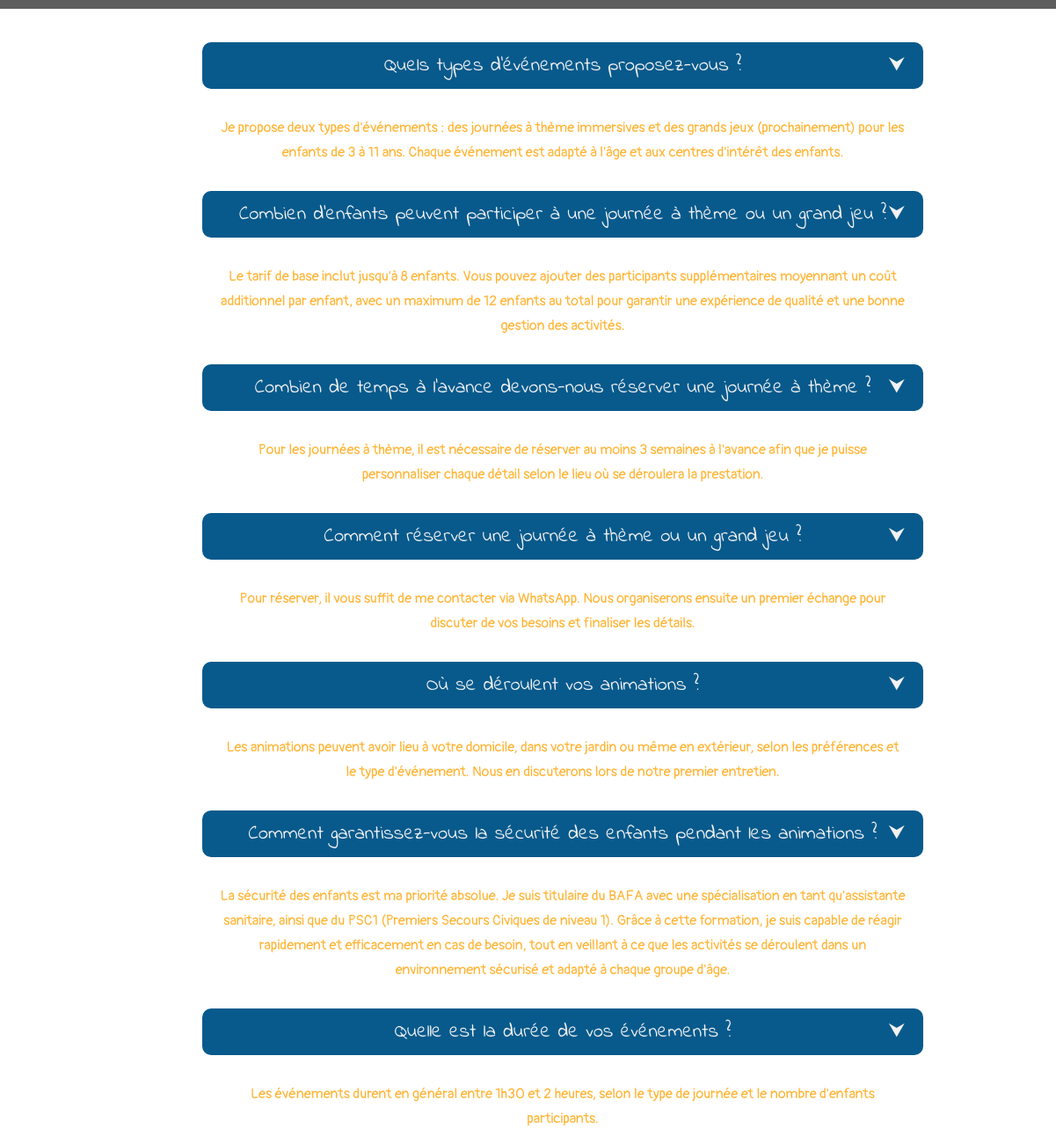
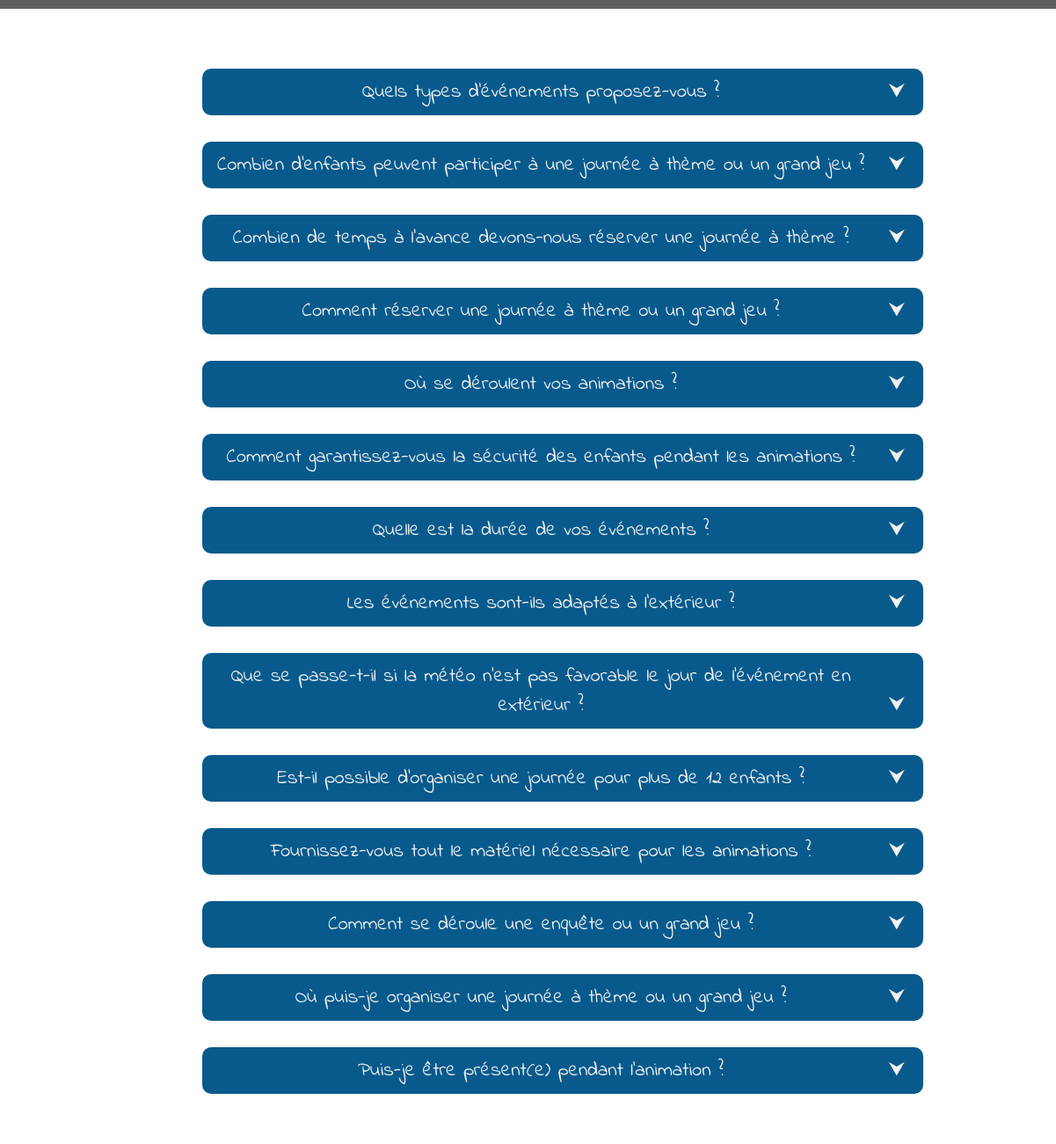
Before and after one commit to hadiascripte/Projet-Start-Zup-NEW, a plain HTML site: page faq.html in a window 1280 px wide. Shown: the part 600-1900 px from the top of the page at 88% size, 0-1201 px from the left. Drawn offline with Linux system fonts and the light colour scheme; grey boxes are pictures that could not be loaded.

Commit message:
Code compris

```diff
--- a/accueilscript.js
+++ b/accueilscript.js
@@ -0,0 +1 @@
+let color = ["red", "green", "pink", "purple", "blue", "orange", "black"];
--- a/faq.html
+++ b/faq.html
@@ -8,7 +8,12 @@
         <link rel="stylesheet" href="faqstyle.css" />
     </head>
     <body>
-        <a href="https://wa.me/33744864333"> <img id="btnwhatsapp" src="/Ressources/whatsapp.png" atl="Bouton de contact WhatsApp"/></a>
+        <a href="https://wa.me/33744864333">
+            <img
+                id="btnwhatsapp"
+                src="/Ressources/whatsapp.png"
+                atl="Bouton de contact WhatsApp"
+        /></a>
         <header>
             <div class="logo">
                 <img
@@ -30,54 +35,56 @@
                 <h1>Foire aux questions</h1>
             </div>
             <div class="mainfaq">
-                <h3>Quels types d'événements proposez-vous ?</h3>
-                <p>
+                <h3 id="h3FAQ">Quels types d'événements proposez-vous ?</h3>
+                <p id="pFAQ">
                     Je propose deux types d'événements : des journées à thème
                     immersives et des grands jeux (prochainement) pour les enfants de
                     3 à 11 ans. Chaque événement est adapté à l'âge et aux centres
                     d'intérêt des enfants.
                 </p>
 
-                <h3>
+                <h3 id="h3FAQ">
                     Combien d'enfants peuvent participer à une journée à thème ou un
                     grand jeu ?
                 </h3>
-                <p>
+                <p id="pFAQ">
                     Le tarif de base inclut jusqu'à 8 enfants. Vous pouvez ajouter
                     des participants supplémentaires moyennant un coût additionnel
                     par enfant, avec un maximum de 12 enfants au total pour garantir
                     une expérience de qualité et une bonne gestion des activités.
                 </p>
 
-                <h3>
+                <h3 id="h3FAQ">
                     Combien de temps à l'avance devons-nous réserver une journée à
                     thème ?
                 </h3>
-                <p>
+                <p id="pFAQ">
                     Pour les journées à thème, il est nécessaire de réserver au moins
                     3 semaines à l'avance afin que je puisse personnaliser chaque
                     détail selon le lieu où se déroulera la prestation.
                 </p>
 
-                <h3>Comment réserver une journée à thème ou un grand jeu ?</h3>
-                <p>
+                <h3 id="h3FAQ">
+                    Comment réserver une journée à thème ou un grand jeu ?
+                </h3>
+                <p id="pFAQ">
                     Pour réserver, il vous suffit de me contacter via WhatsApp. Nous
                     organiserons ensuite un premier échange pour discuter de vos
                     besoins et finaliser les détails.
                 </p>
 
-                <h3>Où se déroulent vos animations ?</h3>
-                <p>
+                <h3 id="h3FAQ">Où se déroulent vos animations ?</h3>
+                <p id="pFAQ">
                     Les animations peuvent avoir lieu à votre domicile, dans votre
                     jardin ou même en extérieur, selon les préférences et le type
                     d'événement. Nous en discuterons lors de notre premier entretien.
                 </p>
 
-                <h3>
+                <h3 id="h3FAQ">
                     Comment garantissez-vous la sécurité des enfants pendant les
                     animations ?
                 </h3>
-                <p>
+                <p id="pFAQ">
                     La sécurité des enfants est ma priorité absolue. Je suis
                     titulaire du BAFA avec une spécialisation en tant qu'assistante
                     sanitaire, ainsi que du PSC1 (Premiers Secours Civiques de niveau
@@ -87,41 +94,41 @@
                     chaque groupe d'âge.
                 </p>
 
-                <h3>Quelle est la durée de vos événements ?</h3>
-                <p>
+                <h3 id="h3FAQ">Quelle est la durée de vos événements ?</h3>
+                <p id="pFAQ">
                     Les événements durent en général entre 1h30 et 2 heures, selon le
                     type de journée et le nombre d'enfants participants.
                 </p>
 
-                <h3>Les événements sont-ils adaptés à l'extérieur ?</h3>
-                <p>
+                <h3 id="h3FAQ">Les événements sont-ils adaptés à l'extérieur ?</h3>
+                <p id="pFAQ">
                     Absolument, les animations peuvent être organisées en extérieur
                     selon vos préférences, avec des jeux adaptés pour profiter de
                     l'environnement, tout en respectant les normes de sécurité.
                 </p>
 
-                <h3>
+                <h3 id="h3FAQ">
                     Que se passe-t-il si la météo n'est pas favorable le jour de
                     l'événement en extérieur ?
                 </h3>
-                <p>
+                <p id="pFAQ">
                     Si la météo ne permet pas une animation en extérieur, nous
                     pouvons soit déplacer certaines activités en intérieur, soit
                     reprogrammer l'événement à une autre date selon vos
                     disponibilités.
                 </p>
 
-                <h3>
+                <h3 id="h3FAQ">
                     Est-il possible d'organiser une journée pour plus de 12 enfants ?
                 </h3>
-                <p>
+                <p id="pFAQ">
                     Si vous souhaitez organiser une journée pour plus de 12 enfants,
                     merci de m'en informer lors de notre première prise de contact.
                 </p>
-                <h3>
+                <h3 id="h3FAQ">
                     Fournissez-vous tout le matériel nécessaire pour les animations ?
                 </h3>
-                <p>
+                <p id="pFAQ">
                     Oui, je m'occupe de tout le matériel nécessaire pour la
                     décoration principale qui dépendra du thème, les activités et les
                     jeux. Vous n'aurez qu'à prévoir le goûter pour les enfants ainsi
@@ -129,8 +136,8 @@
                     partenaire si vous souhaitez une décoration de table complète.
                 </p>
 
-                <h3>Comment se déroule une enquête ou un grand jeu ?</h3>
-                <p>
+                <h3 id="h3FAQ">Comment se déroule une enquête ou un grand jeu ?</h3>
+                <p id="pFAQ">
                     Les enfants sont plongés dans une histoire captivante, où ils
                     doivent résoudre des énigmes, relever des défis, et travailler en
                     équipe pour atteindre un objectif final, comme retrouver un
@@ -138,16 +145,18 @@
                     leur âge et à leur niveau.
                 </p>
 
-                <h3>Où puis-je organiser une journée à thème ou un grand jeu ?</h3>
-                <p>
+                <h3 id="h3FAQ">
+                    Où puis-je organiser une journée à thème ou un grand jeu ?
+                </h3>
+                <p id="pFAQ">
                     J'organise mes prestations dans toute l'Île-de-France. Selon la
                     commune, des frais de déplacement peuvent être appliqués pour
                     couvrir les frais supplémentaires. N'hésitez pas à me contacter
                     pour connaître les détails spécifiques à votre localité.
                 </p>
 
-                <h3>Puis-je être présent(e) pendant l'animation ?</h3>
-                <p>
+                <h3 id="h3FAQ">Puis-je être présent(e) pendant l'animation ?</h3>
+                <p id="pFAQ">
                     Bien sûr, vous êtes les bienvenus pour assister à l'animation.
                     Votre présence est toujours possible, mais soyez assuré que tout
                     est pensé pour que les enfants s'amusent en toute autonomie et
@@ -160,8 +169,12 @@
             <div class="mentions">
                 <a href="mentionslegales.html" target="_blank">Mentions légales</a>
                 <a href="cgv.html" target="_blank">Conditions générales de vente</a>
-                <a href="cgu.html" target="_blank">Conditions générales d'utilisation</a>
-                <a href="politique.html" target="_blank">Politique de confidentialité</a>
+                <a href="cgu.html" target="_blank"
+                    >Conditions générales d'utilisation</a
+                >
+                <a href="politique.html" target="_blank"
+                    >Politique de confidentialité</a
+                >
             </div>
             <div class="infos">
                 <p>Hadia</p>
@@ -180,5 +193,6 @@
                 <p>Hadia Events</p>
             </div>
         </footer>
+        <script src="faqscript.js"></script>
     </body>
 </html>
--- a/faqscript.js
+++ b/faqscript.js
@@ -0,0 +1,29 @@
+// Je crée ma fonction dans laquelle je mets mes éléments qui sont dans un tableau (car sélectionnés avec All)
+console.log(h3FAQ);
+console.log(pFAQ);
+console.log(h3FAQ.length, pFAQ.length);
+
+//  Je paramètre la base en indiquant ce qu eje veux au départ (display none, margin ect)
+
+for (let i = 0; i < h3FAQ.length; i++) {
+    pFAQ[i].style.display = "none";
+
+// Puis dans mon FOR (car je veux qu'il agisse sur les éléments un à un) j'ajoute l'évéenement sur mon élément voulu (ici les h3). J'indique donc que je veux que mes p soient en display "block" au moment du click sur mes h3.
+
+    h3FAQ[i].addEventListener("click", function () {
+        pFAQ[i].style.display =
+            pFAQ[i].style.display === "none" ? "block" : "none";
+
+        if (pFAQ[i].style.display === "block") {
+
+
+// mettre en display "none" tous les autres pFAQ lorsque un autre h3 est cliqué: je demande que SI au click les éléments ((j) de mon pFAQ qui sont donc en "block") deviennent "none"
+
+            for (let j = 0; j < pFAQ.length; j++) {
+                if (j !== i) {
+                    pFAQ[j].style.display = "none";
+                }
+            }
+        }
+    });
+}
--- a/faqstyle.css
+++ b/faqstyle.css
@@ -63,7 +63,7 @@ main {
     align-items: center;
 }
 .mainfaq {
-    padding: 3vw 3vw;
+    padding: 3vw 3vw 10vw;
     width: 70%;
 }
 h1 {
@@ -102,7 +102,8 @@ h3 {
     font-weight: 100;
     background-color: var(--var2);
     color: var(--var5);
-    padding: 10px 40px;
+    margin-top: 30px;
+    padding: 10px  60px 10px 10px;
     border-radius: 10px;
     transition: 0.3s;
     position: relative;
@@ -122,8 +123,8 @@ h3::after {
     font-family: pangolin;
     line-height: 28px;
     text-align: center;
-    margin: 20px 0;
-    padding: 10px 20px;
+    /* margin: 0 20px; */
+    padding: 10px 60px;
     color: var(--var3);
 }
 
--- a/style.css
+++ b/style.css
@@ -147,6 +147,7 @@ main {
     margin: 5vw;
     color: var(--var5);
     z-index: 1;
+    user-select: none;
 } /* ---------------------------------------------------- */
 
 /* L'occasion d'un thème plus texte */
```
